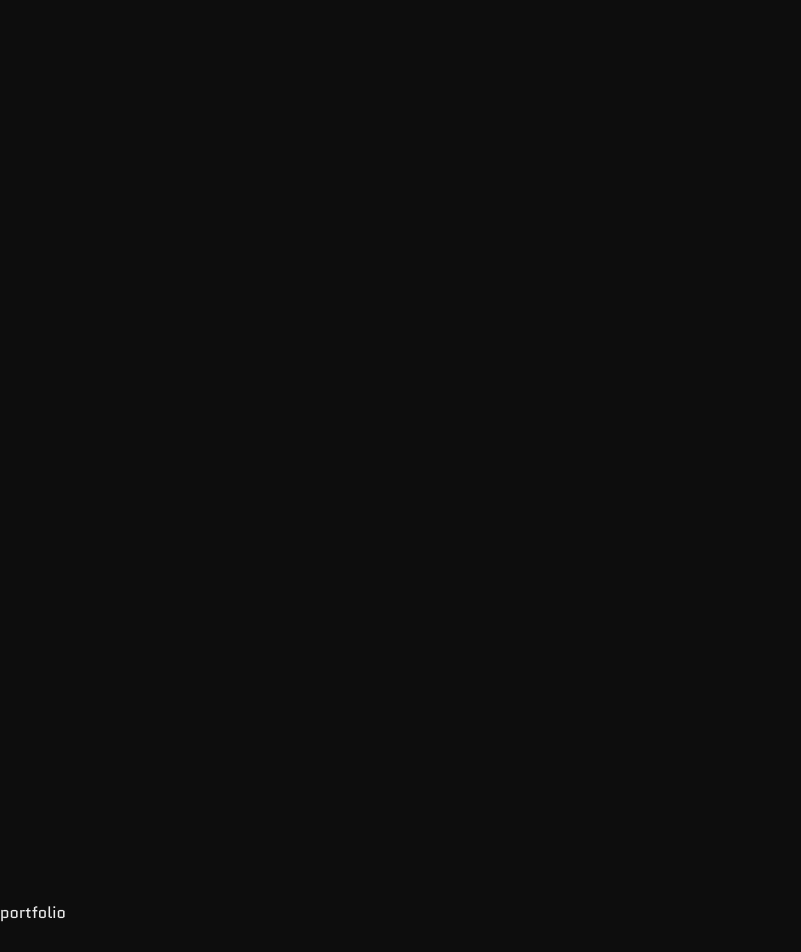
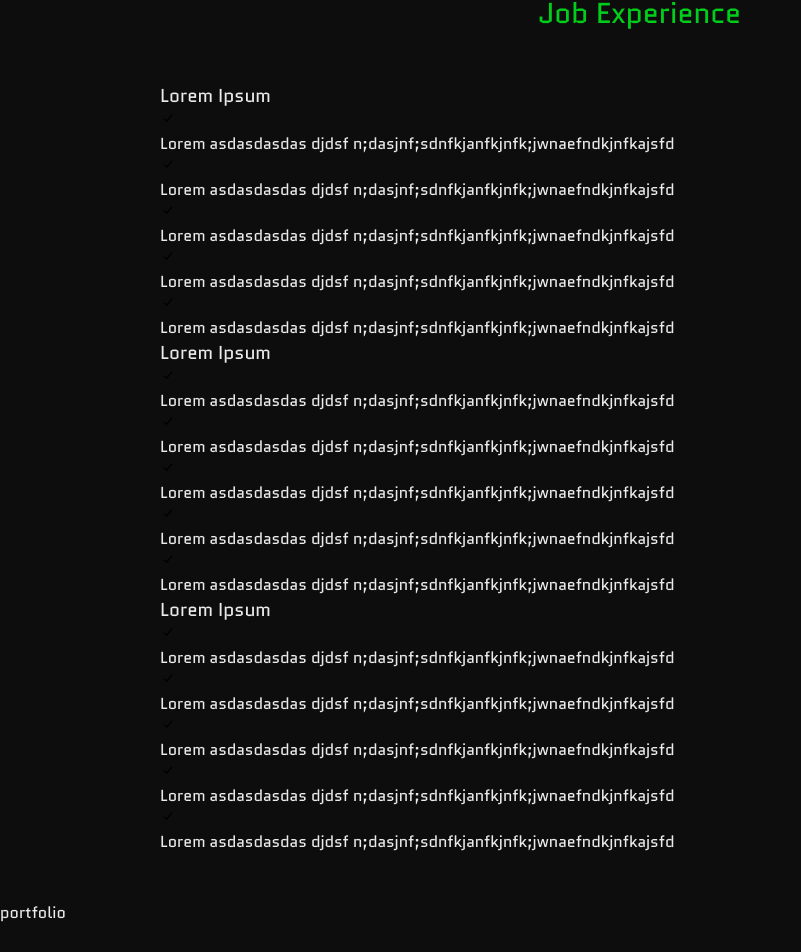
Before and after one commit to Theodoreprof/CV_website, a React (Create React App) app in the folder cv_website/: page / in a window 1280 px wide. Shown: the part 2811-3763 px from the top of the page, without its empty margins (0-801 px from the left). Built offline with nearby package versions, Linux system fonts and the light colour scheme.

Commit message:
job experience component

```diff
--- a/cv_website/src/components/experience/experience.jsx
+++ b/cv_website/src/components/experience/experience.jsx
@@ -1,10 +1,110 @@
 import React from 'react'
+import {GrFormCheckmark} from 'react-icons/gr'
 
 const experience = () => {
   return (
     <section id='experience'>
 
-        experience
+        <h5>What has brought me here</h5>
+        <h2>Job Experience</h2>
+
+        <div className='container experience__container'>
+
+
+            <article className='experience'>
+
+                <div className='experience__head'>
+                    <h3>Lorem Ipsum</h3>
+                </div>
+
+                <ul className='experience__list'>
+                    <li>
+                        <GrFormCheckmark className='experience__list-icon'/>
+                        <p>Lorem asdasdasdas djdsf n;dasjnf;sdnfkjanfkjnfk;jwnaefndkjnfkajsfd</p>
+                    </li>
+                    <li>
+                        <GrFormCheckmark className='experience__list-icon'/>
+                        <p>Lorem asdasdasdas djdsf n;dasjnf;sdnfkjanfkjnfk;jwnaefndkjnfkajsfd</p>
+                    </li>
+                    <li>
+                        <GrFormCheckmark className='experience__list-icon'/>
+                        <p>Lorem asdasdasdas djdsf n;dasjnf;sdnfkjanfkjnfk;jwnaefndkjnfkajsfd</p>
+                    </li>
+                    <li>
+                        <GrFormCheckmark className='experience__list-icon'/>
+                        <p>Lorem asdasdasdas djdsf n;dasjnf;sdnfkjanfkjnfk;jwnaefndkjnfkajsfd</p>
+                    </li>
+                    <li>
+                        <GrFormCheckmark className='experience__list-icon'/>
+                        <p>Lorem asdasdasdas djdsf n;dasjnf;sdnfkjanfkjnfk;jwnaefndkjnfkajsfd</p>
+                    </li>
+                </ul>
+            </article>
+
+
+            <article className='experience'>
+
+                <div className='experience__head'>
+                    <h3>Lorem Ipsum</h3>
+                </div>
+
+                <ul className='experience__list'>
+                    <li>
+                        <GrFormCheckmark className='experience__list-icon'/>
+                        <p>Lorem asdasdasdas djdsf n;dasjnf;sdnfkjanfkjnfk;jwnaefndkjnfkajsfd</p>
+                    </li>
+                    <li>
+                        <GrFormCheckmark className='experience__list-icon'/>
+                        <p>Lorem asdasdasdas djdsf n;dasjnf;sdnfkjanfkjnfk;jwnaefndkjnfkajsfd</p>
+                    </li>
+                    <li>
+                        <GrFormCheckmark className='experience__list-icon'/>
+                        <p>Lorem asdasdasdas djdsf n;dasjnf;sdnfkjanfkjnfk;jwnaefndkjnfkajsfd</p>
+                    </li>
+                    <li>
+                        <GrFormCheckmark className='experience__list-icon'/>
+                        <p>Lorem asdasdasdas djdsf n;dasjnf;sdnfkjanfkjnfk;jwnaefndkjnfkajsfd</p>
+                    </li>
+                    <li>
+                        <GrFormCheckmark className='experience__list-icon'/>
+                        <p>Lorem asdasdasdas djdsf n;dasjnf;sdnfkjanfkjnfk;jwnaefndkjnfkajsfd</p>
+                    </li>
+                </ul>
+            </article>
+
+
+            <article className='experience'>
+
+                <div className='experience__head'>
+                    <h3>Lorem Ipsum</h3>
+                </div>
+
+                <ul className='experience__list'>
+                    <li>
+                        <GrFormCheckmark className='experience__list-icon'/>
+                        <p>Lorem asdasdasdas djdsf n;dasjnf;sdnfkjanfkjnfk;jwnaefndkjnfkajsfd</p>
+                    </li>
+                    <li>
+                        <GrFormCheckmark className='experience__list-icon'/>
+                        <p>Lorem asdasdasdas djdsf n;dasjnf;sdnfkjanfkjnfk;jwnaefndkjnfkajsfd</p>
+                    </li>
+                    <li>
+                        <GrFormCheckmark className='experience__list-icon'/>
+                        <p>Lorem asdasdasdas djdsf n;dasjnf;sdnfkjanfkjnfk;jwnaefndkjnfkajsfd</p>
+                    </li>
+                    <li>
+                        <GrFormCheckmark className='experience__list-icon'/>
+                        <p>Lorem asdasdasdas djdsf n;dasjnf;sdnfkjanfkjnfk;jwnaefndkjnfkajsfd</p>
+                    </li>
+                    <li>
+                        <GrFormCheckmark className='experience__list-icon'/>
+                        <p>Lorem asdasdasdas djdsf n;dasjnf;sdnfkjanfkjnfk;jwnaefndkjnfkajsfd</p>
+                    </li>
+                </ul>
+            </article>
+
+
+        </div>
 
     </section>
   )
```
